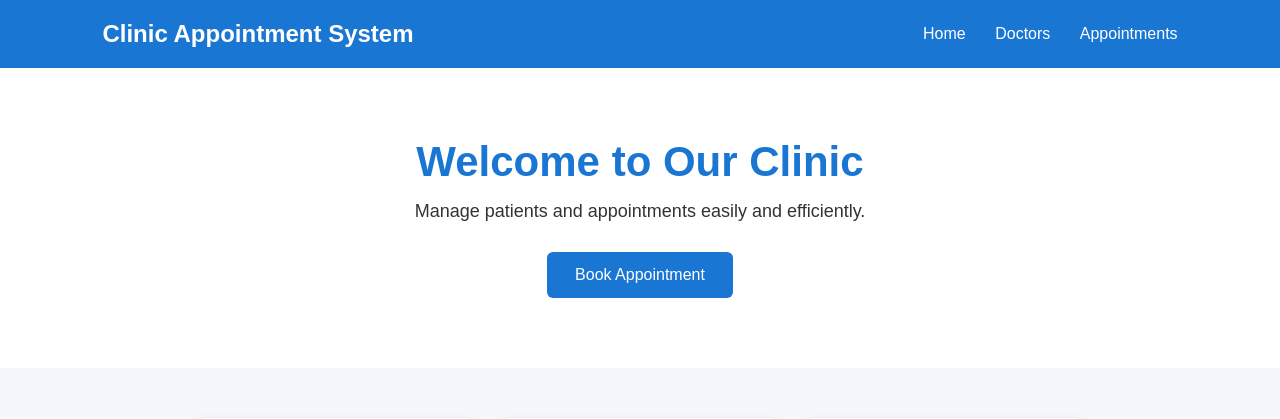
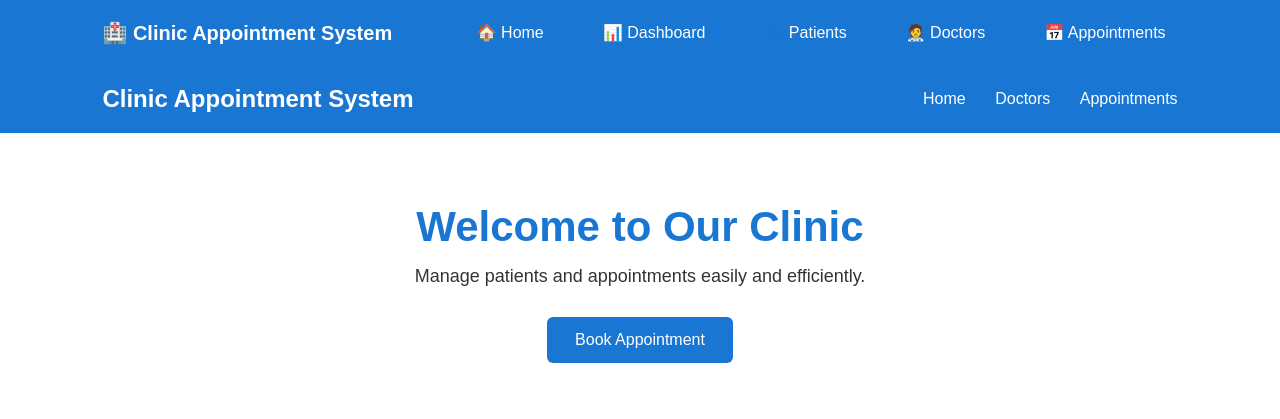
Before and after one commit to Sunil0723/clinic-appointment-system, a Flask app: page / in a window 1280 px wide. Shown: the top 419 px of the page. Run offline with Flask 3, Linux system fonts and the light colour scheme.

Commit message:
Add navigation to home page

```diff
--- a/templates/index.html
+++ b/templates/index.html
@@ -101,6 +101,82 @@
 </head>
 
 <body>
+    <nav style="
+    background: #1976d2;
+    padding: 15px 8%;
+    display: flex;
+    align-items: center;
+    justify-content: space-between;
+    flex-wrap: wrap;
+">
+
+    <div style="
+        color: white;
+        font-size: 20px;
+        font-weight: bold;
+    ">
+        🏥 Clinic Appointment System
+    </div>
+
+    <div style="
+        display: flex;
+        gap: 10px;
+        flex-wrap: wrap;
+    ">
+
+        <a href="/"
+           style="
+               color: white;
+               text-decoration: none;
+               padding: 8px 12px;
+               border-radius: 5px;
+           ">
+            🏠 Home
+        </a>
+
+        <a href="/dashboard"
+           style="
+               color: white;
+               text-decoration: none;
+               padding: 8px 12px;
+               border-radius: 5px;
+           ">
+            📊 Dashboard
+        </a>
+
+        <a href="/patients"
+           style="
+               color: white;
+               text-decoration: none;
+               padding: 8px 12px;
+               border-radius: 5px;
+           ">
+            👤 Patients
+        </a>
+
+        <a href="/doctors"
+           style="
+               color: white;
+               text-decoration: none;
+               padding: 8px 12px;
+               border-radius: 5px;
+           ">
+            🧑‍⚕️ Doctors
+        </a>
+
+        <a href="/appointments"
+           style="
+               color: white;
+               text-decoration: none;
+               padding: 8px 12px;
+               border-radius: 5px;
+           ">
+            📅 Appointments
+        </a>
+
+    </div>
+
+</nav>
 
     <header>
         <h2>Clinic Appointment System</h2>
```
